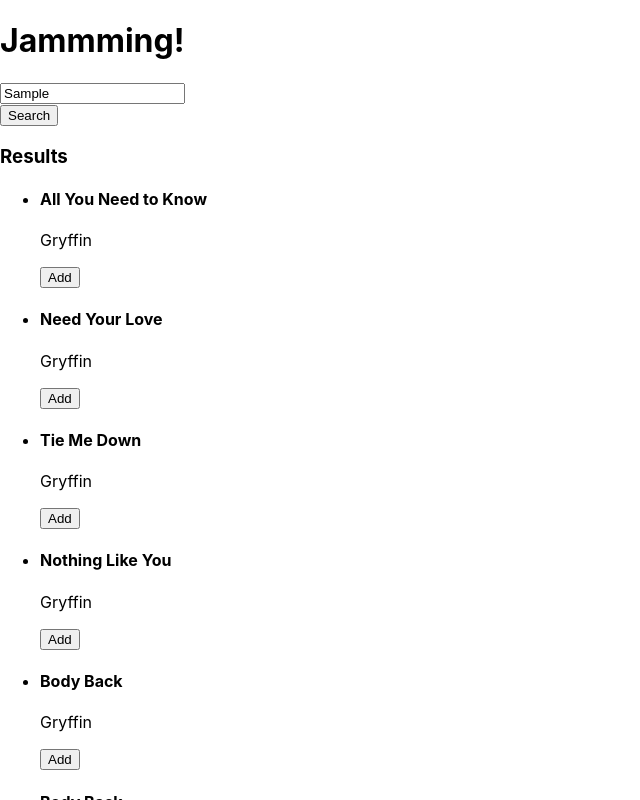
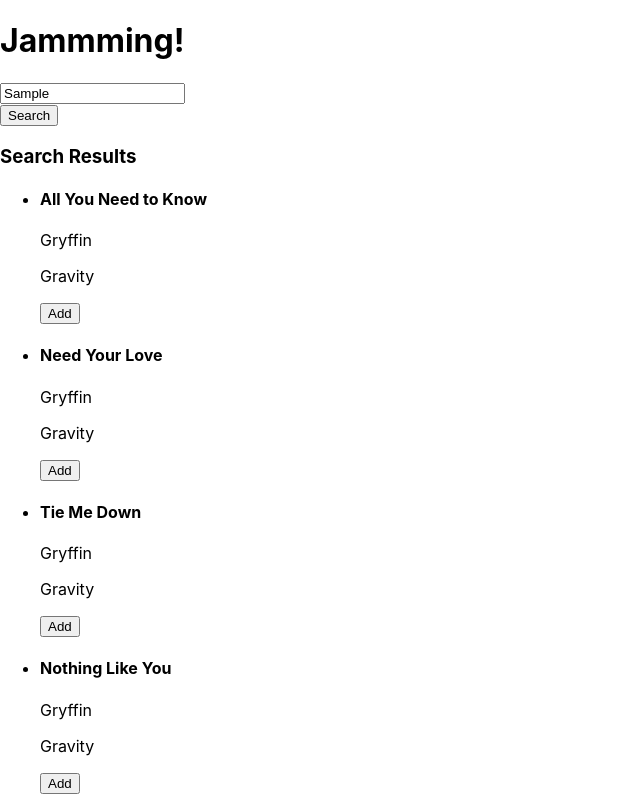
Before and after one commit to huynh-ivan/jammming, a React (Create React App) app: page / in a window 1280 px wide. Both pictures are taken after typing "Sample" into the empty fields and a click on the button "Search". Shown: the top 800 px of the page, without its empty margins (0-640 px from the left). Built offline with nearby package versions, Linux system fonts and the light colour scheme.

Commit message:
Refactor core components to move state management up

```diff
--- a/src/components/App.js
+++ b/src/components/App.js
@@ -2,8 +2,8 @@ import React, { useState } from 'react';
 import SearchBar from './SearchBar';
 import SearchBtn from './SearchBtn';
 import SearchResults from './SearchResults';
-import Tracklist from './Tracklist';
-import Playlist from './Playlist.js'
+import Playlist from './Playlist';
+
 import { mockTracks } from '../MockData/MockData';
 
 
@@ -11,14 +11,24 @@ function App() {
   const [userQuery, setUserQuery] = useState('');
 
 
-
-  const [tracklist, setTracklist] = useState([]);
-  const [playlist, setPlaylist] = useState([]);
+  const [results, setResults] = useState([]);
 
   const handleSubmit = (event) => {
     event.preventDefault();
-    setTracklist(mockTracks);
+    setResults(mockTracks);
   }
+
+  const [playlist, setPlaylist] = useState({
+    name: 'whapps',
+    tracklist: []
+  });
+
+  const addToPlaylist = (item) => {
+    setPlaylist((prevPlaylist) => ({
+      ...prevPlaylist,
+      tracklist: [...prevPlaylist.tracklist, item]
+    }));
+  };
 
   return (
     <div>
@@ -31,10 +41,10 @@ function App() {
         <SearchBtn type="submit" />
       </form>
       <SearchResults
-        tracklist={tracklist}
-        setTracklist={setTracklist}
-        playlist={playlist}
-        setPlaylist={setPlaylist} />
+        results={results}
+        addToPlaylist={addToPlaylist} />
+      <Playlist
+        playlist={playlist} />
     </div>
   );
 }
--- a/src/components/Playlist.js
+++ b/src/components/Playlist.js
@@ -1,22 +1,14 @@
 import React from "react";
-import Track from "./Track";
-import AddButton from "./AddButton";
+import Tracklist from "./Tracklist";
 
-//Expect playlistState from App.js
+
 function Playlist({ playlist }) {
   return (
     <div>
-      <h3>Playlist</h3>
-      <ul>
-        {playlist.map(track =>
-        (
-          <li key={track.id}>
-            <h4>{track.trackName}</h4>
-            <p>{track.trackArtist}</p>
-          </li>
-        )
-        )}
-      </ul>
+      <h3>{playlist.name}</h3>
+
+      <Tracklist tracklist={playlist.tracklist} />
+
     </div>
   )
 }
--- a/src/components/SearchResults.js
+++ b/src/components/SearchResults.js
@@ -1,28 +1,19 @@
 import React from "react";
-import Playlist from "./Playlist";
 import Tracklist from "./Tracklist";
 
 // this component stores the function(s) that update both the tracklist and playlist.
 // it is stateless in that it doesn't manage state itself
 
-function SearchResults({ tracklist, setTracklist, playlist, setPlaylist }) {
-
-  const addToPlaylist = (item) => {
-    const updatedTracklist = tracklist.filter(track => track.id !== item.id);
-
-    const updatedPlaylist = [...playlist, item];
-
-    setTracklist(updatedTracklist);
-    setPlaylist(updatedPlaylist);
-  }
-
+function SearchResults({ results, addToPlaylist }) {
   return (
     <div>
-      <Tracklist tracklist={tracklist} addToPlaylist={addToPlaylist} />
-      <Playlist playlist={playlist} />
+      <h3>Search Results</h3>
+      <Tracklist
+        tracklist={results}
+        action={addToPlaylist}
+      />
     </div>
   )
-
 }
 
 export default SearchResults;
--- a/src/components/Track.js
+++ b/src/components/Track.js
@@ -1,11 +1,12 @@
 import React from "react";
 
-function Track({ key, track, name, artist, addToPlaylist }) {
+function Track({ key, track, name, artist, action, album }) {
   return (
     <li key={key}>
       <h4>{name}</h4>
       <p>{artist}</p>
-      <button onClick={() => addToPlaylist(track)}>
+      <p>{album}</p>
+      <button onClick={() => action(track)}>
         Add
       </button>
     </li>
--- a/src/components/Tracklist.js
+++ b/src/components/Tracklist.js
@@ -1,23 +1,25 @@
-import React from "react";
-import Track from "./Track";
+import React from 'react';
+import Track from './Track';
 
-//receive state from App.js
-function Tracklist({ tracklist, addToPlaylist }) {
+function Tracklist({ tracklist, action }) {
   return (
     <div>
-      <h3>Results</h3>
       <ul>
-        {tracklist.map(track =>
-          <Track
-            key={track.id}
-            name={track.trackName}
-            artist={track.trackArtist}
-            track={track}
-            addToPlaylist={addToPlaylist} />
-        )}
+        {tracklist.map((item) => {
+          return (
+            <Track
+              key={item.id}
+              track={item}
+              name={item.trackName}
+              album={item.trackAlbum}
+              artist={item.trackArtist}
+              action={action}
+            />
+          );
+        })}
       </ul>
     </div>
-  )
+  );
 }
 
 export default Tracklist;
```
